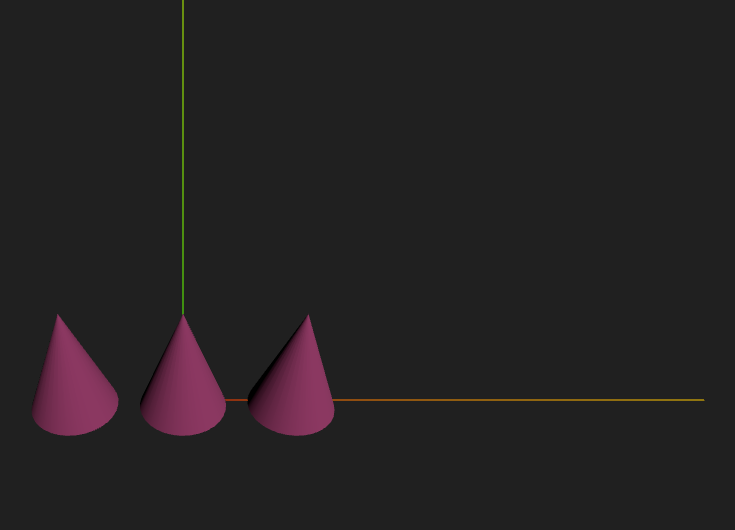
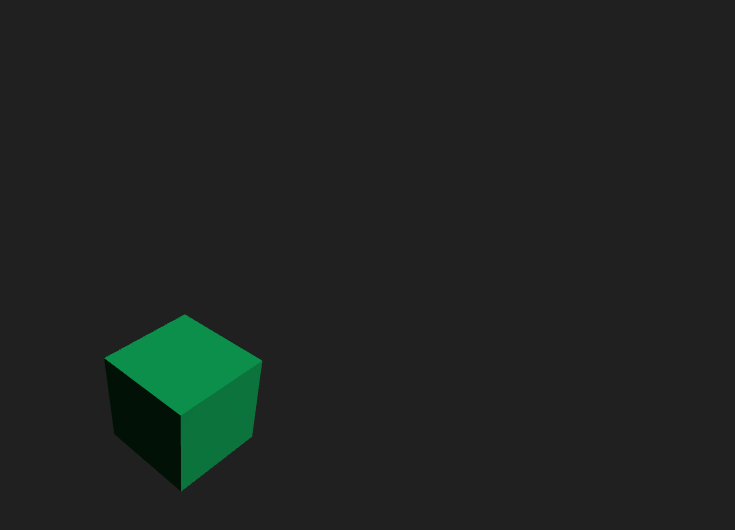
Before and after one commit to Redonna/Initial-Three-Js-Project, a website with bundled scripts: page week2/index.html in a window 1280 px wide. Shown: the whole page, without its empty margins (457-1192 px from the left). Built offline with nearby package versions, Linux system fonts and the light colour scheme; animation ran at ten frames a second.

Commit message:
Updated week2 and week3 practicals

```diff
--- a/week2/index.html
+++ b/week2/index.html
@@ -3,7 +3,7 @@
 <head>
     <meta charset="UTF-8">
     <meta name="viewport" content="width=device-width, initial-scale=1.0">
-    <title>Initial three js project</title>
+    <title>Transform objects</title>
     <style>
         body{margin:0; overflow: hidden;};
         canvas{
--- a/week2/main.js
+++ b/week2/main.js
@@ -1,74 +1,34 @@
 import * as THREE from 'three';
 
-const scene = new THREE.Scene();
+const scene = new THREE.Scene(); //scene constructor
 scene.background = new THREE.Color(0x202020);
 
 const camera = new THREE.PerspectiveCamera(
-    75,
-    window.innerWidth / window.innerHeight,
-    0.1,
-    1000
+    75, window.innerWidth/window.innerHeight, 0.1, 1000
 );
+
 camera.position.z = 10;
 
-const renderer = new THREE.WebGLRenderer({ antialias: true });
+const renderer = new THREE.WebGLRenderer({antialias:true});
 renderer.setSize(window.innerWidth, window.innerHeight);
+
 document.body.appendChild(renderer.domElement);
 
-// Light
-const light = new THREE.DirectionalLight(0xffffff, 1);
-light.position.set(2, 2, 5);
+
+const geometry = new THREE.BoxGeometry(2,2,2);
+const material = new THREE.MeshStandardMaterial({color:0x00ff88});
+const cubeMesh = new THREE.Mesh(geometry, material);
+scene.add(cubeMesh);
+
+const light = new THREE.DirectionalLight(0xffffff,1);
+light.position.set(2,2,5);
 scene.add(light);
 
-// Axes Helper
-const axesHelper = new THREE.AxesHelper(10);
-scene.add(axesHelper);
-
-// Group
-const group = new THREE.Group();
-scene.add(group);
-
-// All pink cones
-const colors = 0xff69b4; // pink
-
-const cone1 = new THREE.Mesh(
-    new THREE.ConeGeometry(0.8, 2, 32),
-    new THREE.MeshStandardMaterial({ color: colors })
-);
-cone1.position.set(-2, 0, 1); // in front of axes
-group.add(cone1);
-
-const cone2 = new THREE.Mesh(
-    new THREE.ConeGeometry(0.8, 2, 32),
-    new THREE.MeshStandardMaterial({ color: colors })
-);
-cone2.position.set(0, 0, 1);
-group.add(cone2);
-
-const cone3 = new THREE.Mesh(
-    new THREE.ConeGeometry(0.8, 2, 32),
-    new THREE.MeshStandardMaterial({ color: colors })
-);
-cone3.position.set(2, 0, 1);
-group.add(cone3);
-
-// Clock for motion
-const clock = new THREE.Clock();
-
-function animate() {
+function animate(){
     requestAnimationFrame(animate);
-
-    const t = clock.getElapsedTime();
-
-    // All cones move the same way
-    group.children.forEach((cone) => {
-        cone.rotation.x += 0.01;
-        cone.rotation.y += 0.01;
-        cone.position.y = Math.sin(t * 2) * 1.0; // bounce up/down
-        cone.position.z = 1; // keep in front of axes
-    });
-
-    renderer.render(scene, camera);
+    cubeMesh.rotation.x +=0.01;
+    cubeMesh.rotation.y +=0.01;
+    renderer.render(scene,camera);
 }
 
 animate();
```
Also changed, not shown: week3/index.html (+1 -1 lines).
